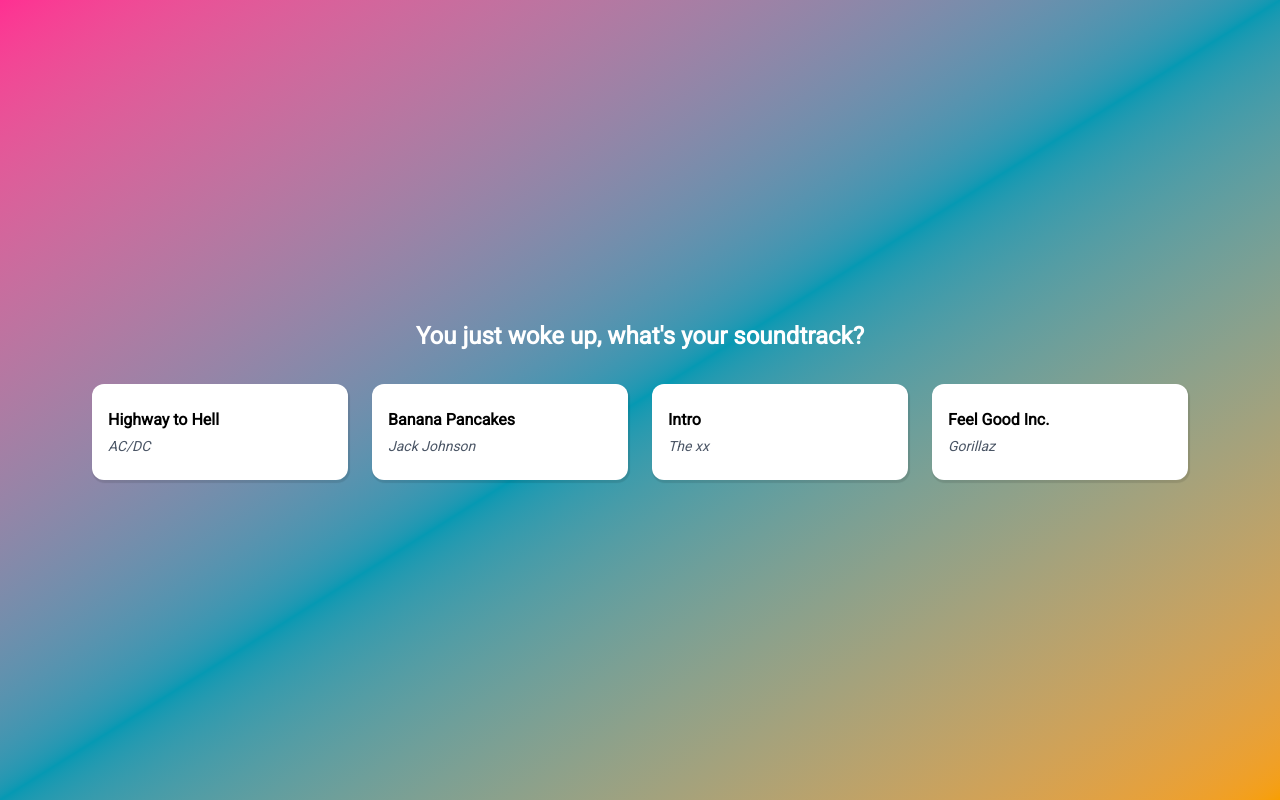
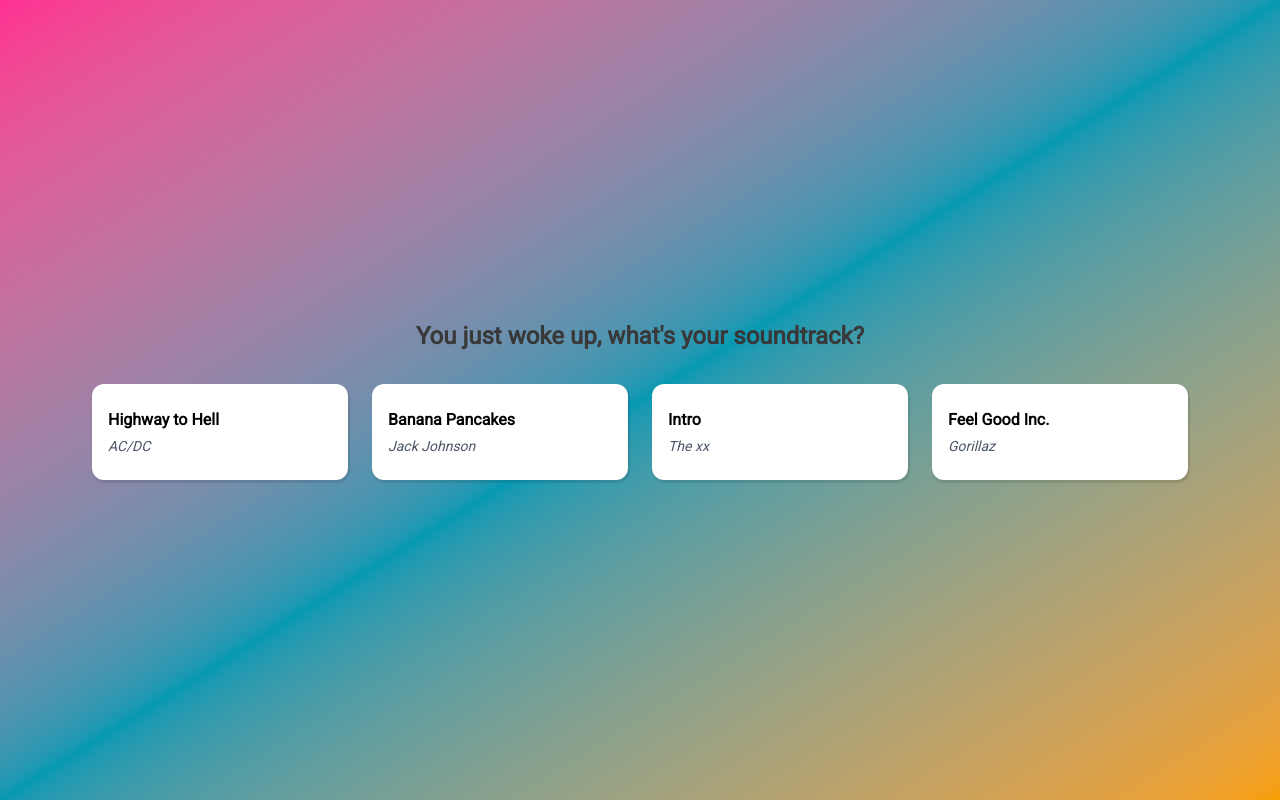
Before and after one commit to AzraeLandres/tunemytype, a Vue app: page /quiz in a window 1280 px wide. Built offline with nearby package versions, Linux system fonts and the light colour scheme; no server answers.

Commit message:
ui : fix contrast

```diff
--- a/src/components/quiz/QuizRoot.vue
+++ b/src/components/quiz/QuizRoot.vue
@@ -1,6 +1,6 @@
 <template>
   <div class="w-full mx-auto flex flex-col gap-8 items-center">
-    <h2 class="text-2xl font-bold text-center text-white">
+    <h2 class="text-2xl font-bold text-center text-black">
       {{ currentQuestion.title }}
     </h2>
     <QuizOptionAudio
```
